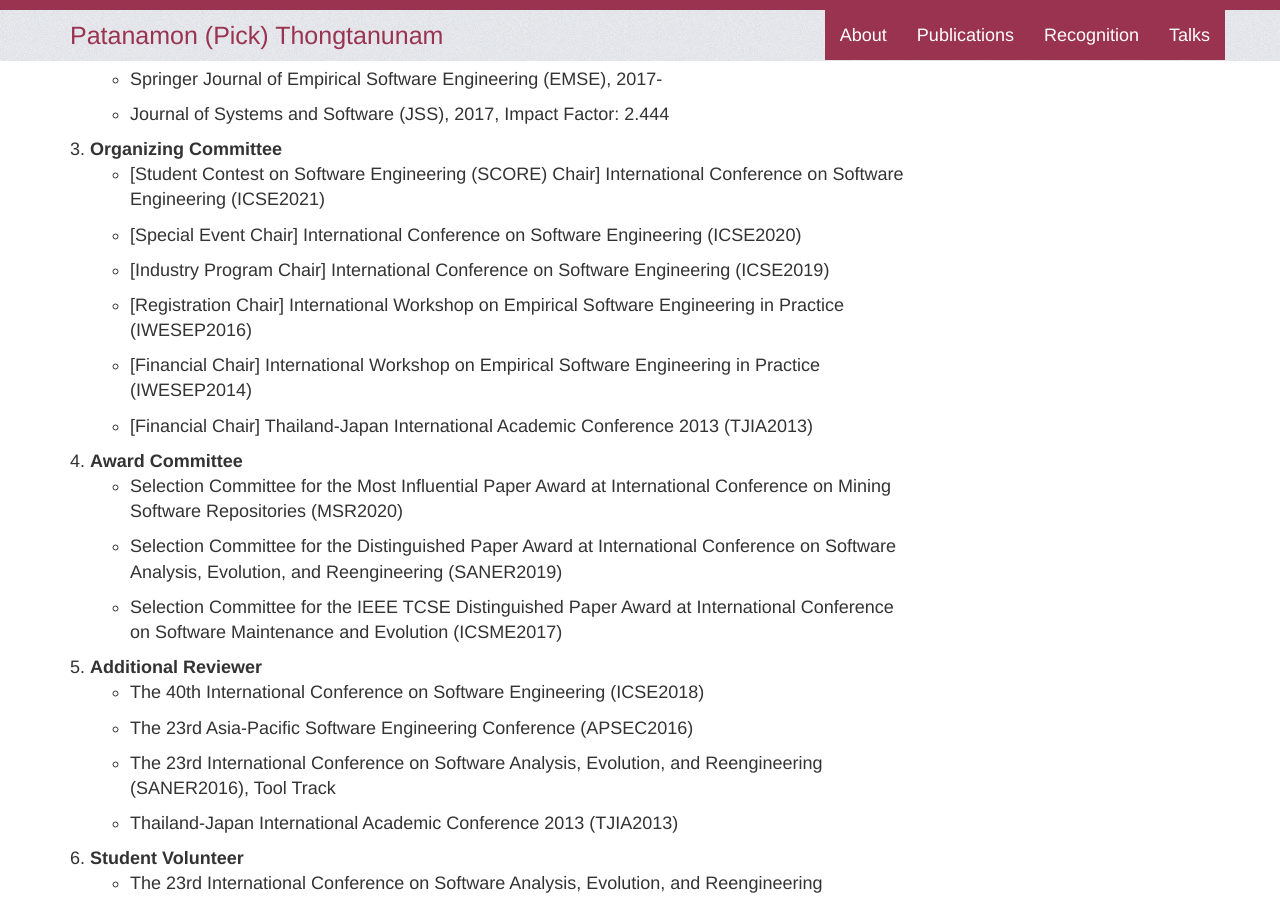
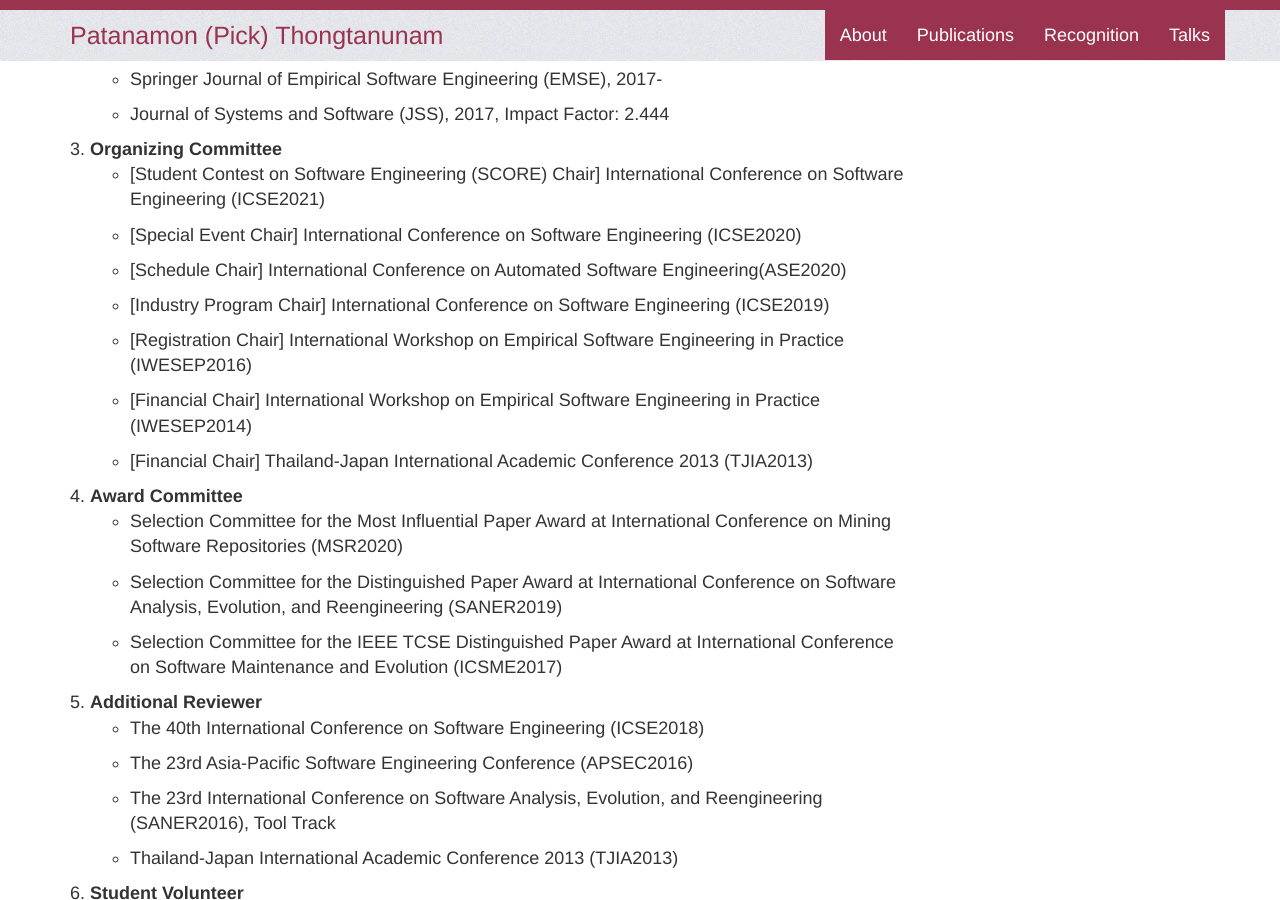
Before and after one commit to patanamon/patanamon.github.io, a Jekyll site: the page built from index.html, in a window 1280 px wide and 900 px high, scrolled down 5610 px. Built offline with Jekyll 4.4.1, drawn with Linux system fonts in a browser that asks for light colours; comment, search, counter and statistics services are not loaded.

Commit message:
Add ASE chair

```diff
--- a/_data/services.yml
+++ b/_data/services.yml
@@ -30,6 +30,7 @@
   venues:
     - name: "[Student Contest on Software Engineering (SCORE) Chair] International Conference on Software Engineering (ICSE2021)"
     - name: "[Special Event Chair] International Conference on Software Engineering (ICSE2020)"
+    - name: "[Schedule Chair] International Conference on Automated Software Engineering(ASE2020)"
     - name: "[Industry Program Chair] International Conference on Software Engineering (ICSE2019)"
     - name: "[Registration Chair] International Workshop on Empirical Software Engineering in Practice (IWESEP2016)"
     - name: "[Financial Chair] International Workshop on Empirical Software Engineering in Practice (IWESEP2014)"
```
